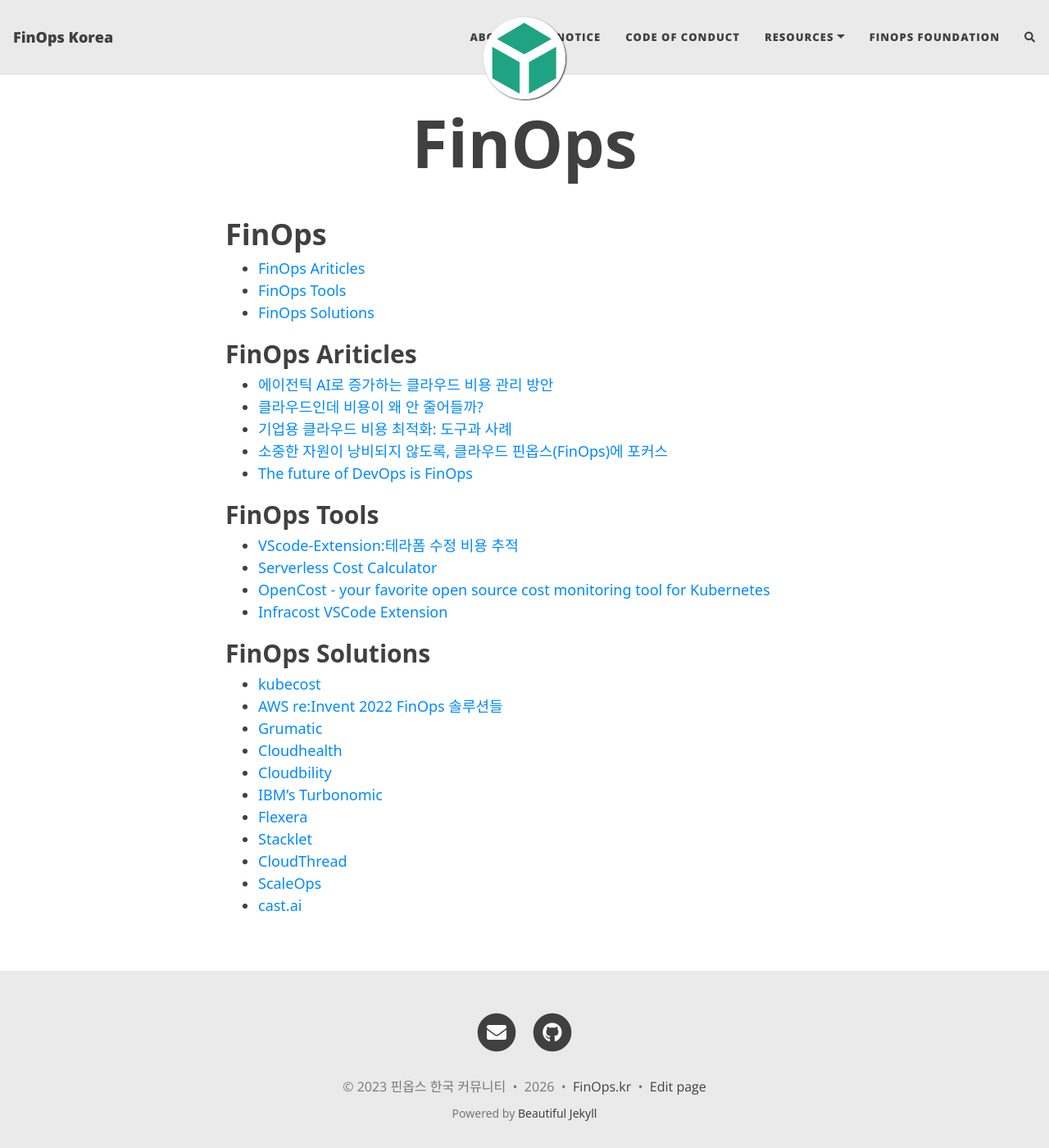
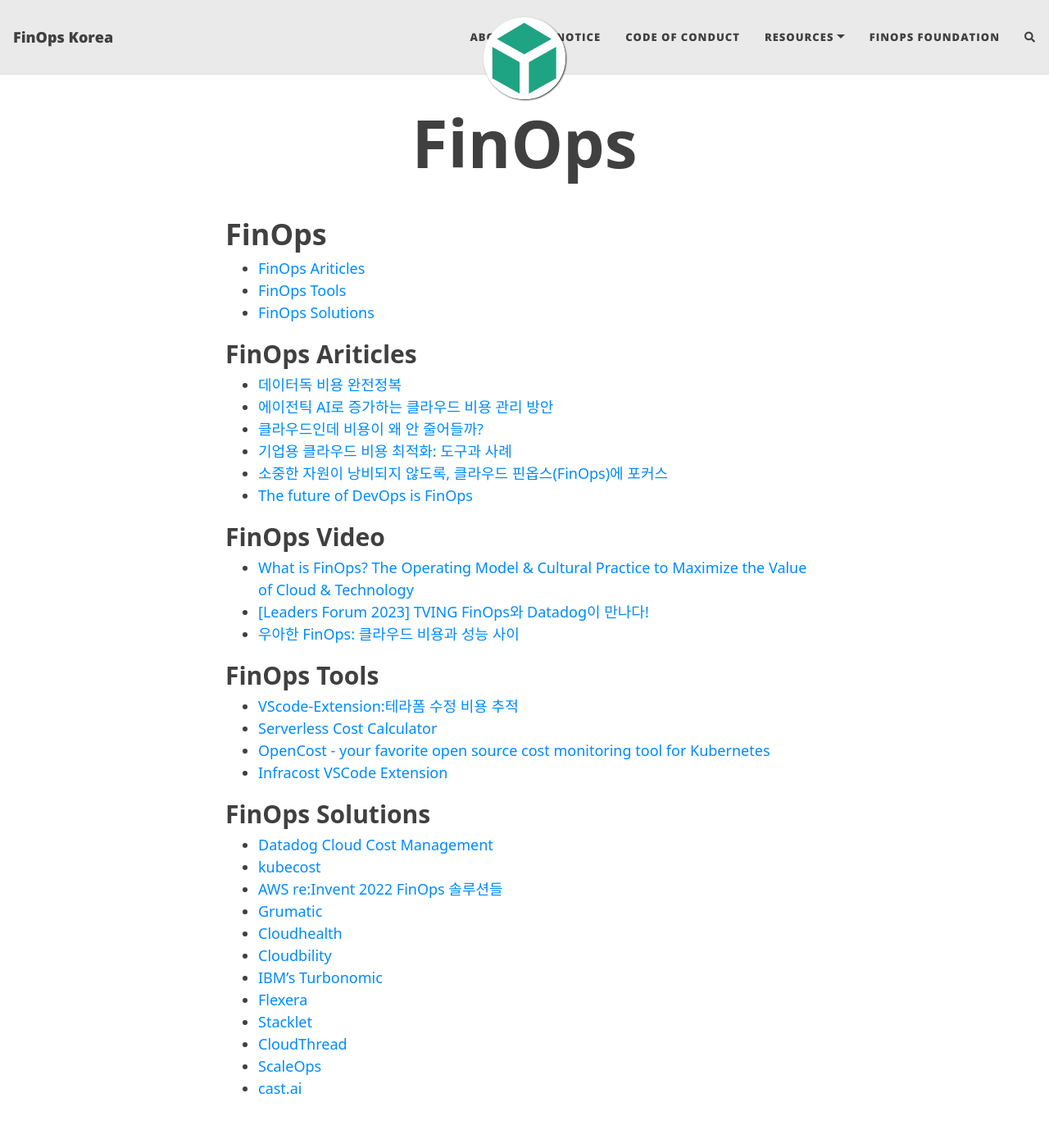
Before and after one commit to FinOpsKR/finopskr.github.io, a Jekyll site: the page built from finops.md, in a window 1280 px wide and 1400 px high. Shown: the whole window at 82% size. Built offline with Jekyll 4.4.1, drawn with Linux system fonts in a browser that asks for light colours; nearby versions of some CDN libraries; our own code applies the rules of GitHub Pages for plain Markdown files; comment, search, counter and statistics services are not loaded; grey boxes are pictures that could not be loaded.

```diff
--- a/finops.md
+++ b/finops.md
@@ -4,11 +4,17 @@
 - [FinOps Solutions](#finops-solutions)
 
 ## FinOps Ariticles
+- [데이터독 비용 완전정복](https://notavoid.tistory.com/741)
 - [에이전틱 AI로 증가하는 클라우드 비용 관리 방안](https://www.samsungsds.com/kr/insights/managing-cloud-cost-for-agentic-ai.html)
 - [클라우드인데 비용이 왜 안 줄어들까?](https://post.naver.com/viewer/postView.naver?volumeNo=32191135)
 - [기업용 클라우드 비용 최적화: 도구과 사례](https://slownews.kr/79903)
 - [소중한 자원이 낭비되지 않도록, 클라우드 핀옵스(FinOps)에 포커스](https://www.samsungsds.com/kr/techreport/cloud-finops.html)
 - [The future of DevOps is FinOps](https://www.linkedin.com/pulse/future-devops-finops-chee-siong-chan/)
+
+## FinOps Video
+- [What is FinOps? The Operating Model & Cultural Practice to Maximize the Value of Cloud & Technology](https://www.youtube.com/watch?v=Y-c_xw9bHFw)
+- [ [Leaders Forum 2023] TVING FinOps와 Datadog이 만나다! ](https://www.youtube.com/watch?v=qHLxTgACAOs)
+- [우아한 FinOps: 클라우드 비용과 성능 사이](https://www.youtube.com/watch?v=aRwe1yHq5RQ)
 
 ## FinOps Tools
 - [VScode-Extension:테라폼 수정 비용 추적](https://github.com/infracost/vscode-infracost/)
@@ -17,6 +23,7 @@
 - [Infracost VSCode Extension](https://github.com/infracost/vscode-infracost)
 
 ## FinOps Solutions
+- [Datadog Cloud Cost Management](https://www.datadoghq.com/product/cloud-cost-management/)
 - [kubecost](https://www.kubecost.com/)
 - [AWS re:Invent 2022 FinOps 솔루션들](https://newstars.cloud/560)
 - [Grumatic](https://www.grumatic.com)
```
Also changed, not shown: _posts/2023-12-22-whats_the_finops.md (+1 -1 lines), aws.md (+4 -0 lines), assets/img/English-FinOps-Framework-2025.png (added).
